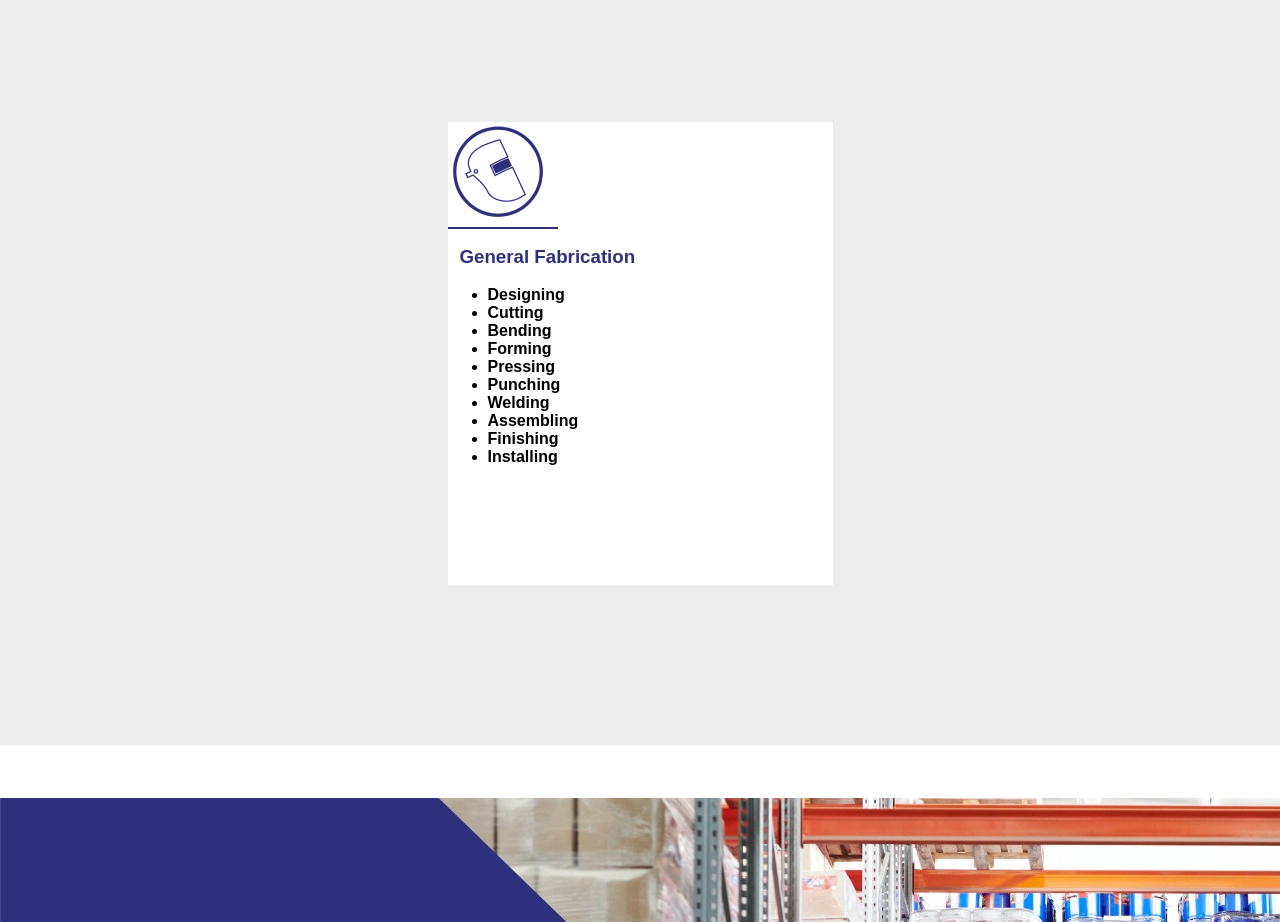
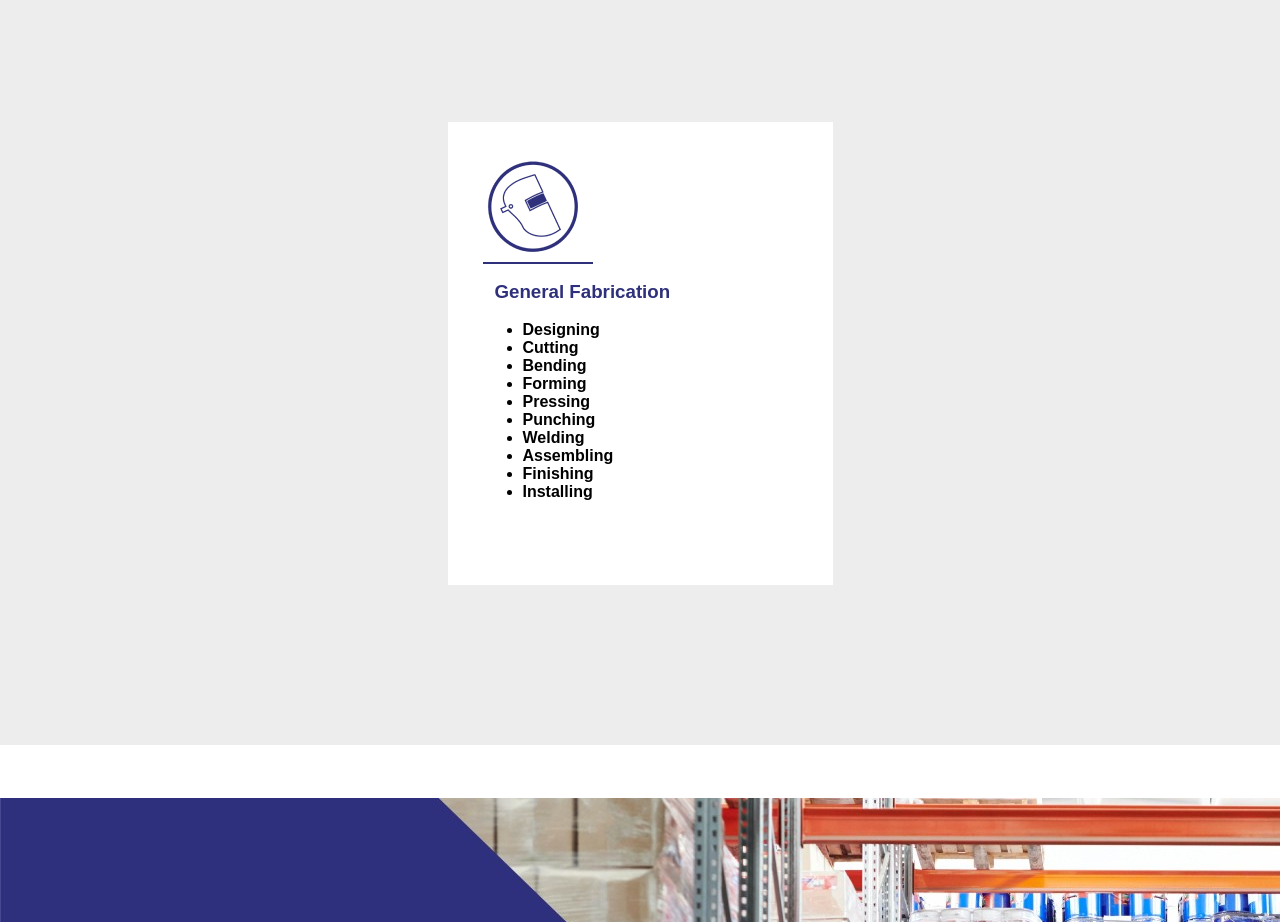
Before and after one commit to Usamaalikhan654/Habibullah-WB, a React (Create React App) app in the folder hepl-master/: page /#/ in a window 1280 px wide. Shown: the part 1360-2282 px from the top of the page. Built offline with nearby package versions, Linux system fonts and the light colour scheme.

Commit message:
1.9.6
version 1.9.6

```diff
--- a/hepl-master/src/Pages/Home/Cards.css
+++ b/hepl-master/src/Pages/Home/Cards.css
@@ -112,7 +112,7 @@ border: 1px solid #2E307B;
   top: 1409px;*/
   width: 385px;
   height: 463px;
-
+  padding: 35px;
 
 
   background: #FFFFFF;
```
